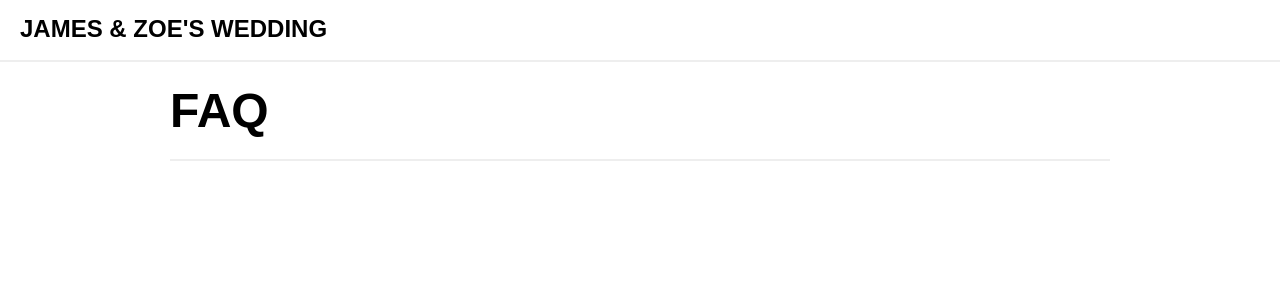
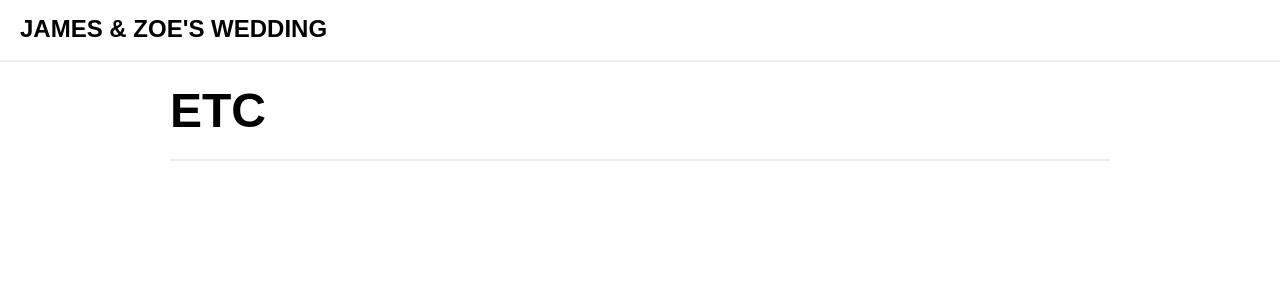
Before and after one commit to jstembridge/jamesandzoe.info, a Jekyll site: the page built from etc.md, in a window 1280 px wide. Shown: the top 300 px of the page. Built offline with Jekyll 4.4.1, drawn with Linux system fonts in a browser that asks for light colours; nearby versions of some CDN libraries; some web fonts are replaced.

Commit message:
Rename faq to etc

```diff
--- a/_layouts/default.html
+++ b/_layouts/default.html
@@ -4,8 +4,8 @@ navigation:
   url: /accommodation.html
 - text: Travel
   url: /travel.html
-- text: FAQ
-  url: /faq.html
+- text: ETC
+  url: /etc.html
 ---
 <!DOCTYPE html>
 <html lang="en">
--- a/faq.md
+++ b/etc.md
@@ -1,4 +1,4 @@
 ---
 layout: page
-title: FAQ
+title: ETC
 ---
```
